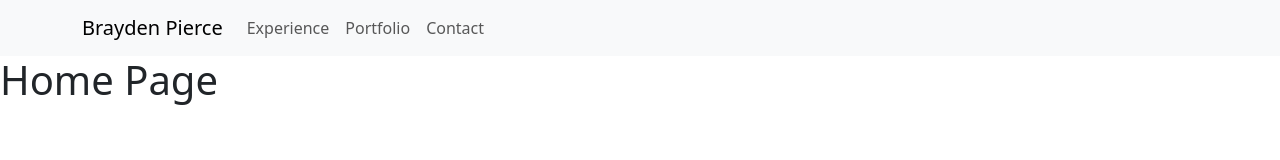
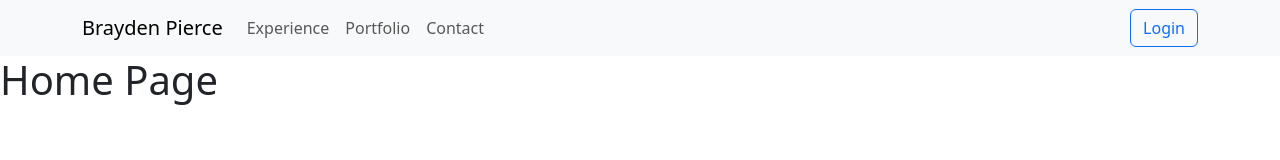
Before and after one commit to BraydenPierce/My-Portfolio-Webpage, a React (Create React App) app in the folder frontend/: page / in a window 1280 px wide. Shown: the top 160 px of the page. Built offline with nearby package versions, Linux system fonts and the light colour scheme.

Commit message:
Login button routes to login page

```diff
--- a/frontend/src/components/Navbar.jsx
+++ b/frontend/src/components/Navbar.jsx
@@ -1,6 +1,7 @@
 import Container from "react-bootstrap/Container";
 import Nav from "react-bootstrap/Nav";
 import Navbar from "react-bootstrap/Navbar";
+import Button from "react-bootstrap/Button";
 // import NavDropdown from "react-bootstrap/NavDropdown"; Might reuse for porfolio
 import { Link } from "react-router-dom";
 
@@ -24,6 +25,12 @@ function NavBar() {
               Contact
             </Nav.Link>
           </Nav>
+          {/* The login button - right aligned */}
+          <Nav>
+            <Button as={Link} to="/login" variant="outline-primary">
+              Login
+            </Button>
+          </Nav>
         </Navbar.Collapse>
       </Container>
     </Navbar>
```
